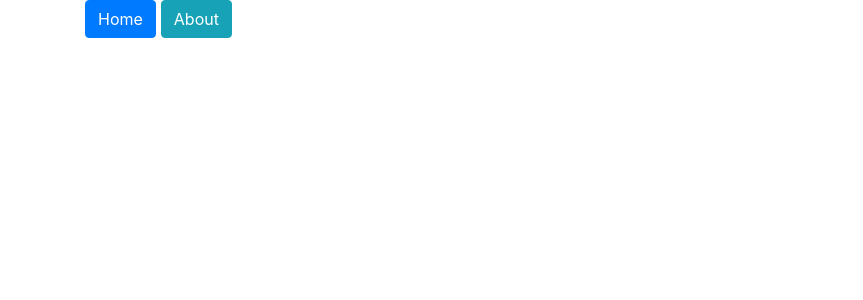
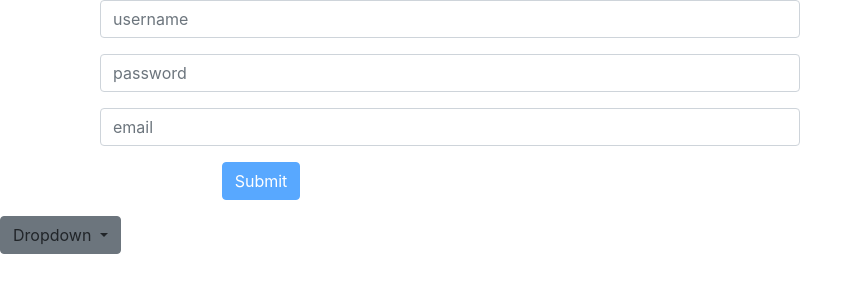
Before and after one commit to Vips120/AYFN, an Angular app in the folder myapp/: page / in a window 1280 px wide. Shown: the top 300 px of the page, without its empty margins (0-863 px from the left). Built offline with nearby package versions, Linux system fonts and the light colour scheme.

Commit message:
#vipultemplateform

```diff
--- a/myapp/src/app/app.component.html
+++ b/myapp/src/app/app.component.html
@@ -6,4 +6,17 @@
 <app-parent></app-parent>
 
  -->
- <app-switch></app-switch>
+ <!-- <app-switch></app-switch> -->
+ <!-- <app-user></app-user> -->
+ <!-- <app-cust></app-cust> -->
+ <app-templateform></app-templateform>
+ <div class="dropdown open">
+   <a class="btn btn-secondary dropdown-toggle" type="button" id="triggerId" data-toggle="dropdown" aria-haspopup="true"
+       aria-expanded="false">
+         Dropdown
+        </a>
+   <div class="dropdown-menu" aria-labelledby="triggerId">
+     <a class="dropdown-item" href="#">Action</a>
+     <a class="dropdown-item disabled" href="#">Disabled action</a>
+   </div>
+ </div>
--- /dev/null
+++ b/myapp/src/app/currentuser.record.ts
@@ -0,0 +1,70 @@
+import {Component,Input,Output,EventEmitter} from '@angular/core';
+import {Iusers} from './shared/model/users';
+@Component({
+    selector:'app-currentuser',
+    template:`
+    <div class="container" >
+    <div class="row">
+    <div class="col-md-8">
+    <table class="table table-bordered" >
+    <thead>
+      <tr>
+        <th>id</th>
+        <th>name</th>
+        <th>email</th>
+      </tr>
+    </thead>
+    <tbody>
+      <tr *ngFor="let user of users">
+        <td scope="row">{{user.id}}</td>
+        <td>{{user.name}}</td>
+        <td>{{user.email}}</td>
+      </tr>
+    </tbody>
+  </table>
+    </div>
+    </div>
+    <div ccContent>
+    <h2>hello user</h2>
+    <div class="row" >
+    <div class="col-md-8 formBuilder">
+    <div class="form-group">
+    <input type="text" class="form-control" placeholder="enter id"
+    #id
+>
+    </div>
+    <div class="form-group">
+    <input type="text" class="form-control" placeholder="enter name"
+    #name
+>
+    </div>
+    <div class="form-group">
+    <input type="text" class="form-control" placeholder="enter email"
+    #email
+>
+    </div>
+    <button type="submit"
+    class="btn btn-danger btn-md"
+   (click)="newUser(id.value,name.value,email.value)">Add</button>
+
+    </div>
+
+    </div>
+
+    </div>
+    </div>
+
+
+    `,
+    styles:[`
+    `]
+})
+
+export class CurrentUserComponent {
+    @Input() public users:Iusers[];
+    @Output() currentUser = new EventEmitter<Iusers>();
+    constructor(){}
+    newUser(uId,uname,uemail){
+this.currentUser.emit({id:uId,name:uname,email:uemail});
+    }
+}
--- /dev/null
+++ b/myapp/src/app/cust.component.ts
@@ -0,0 +1,29 @@
+import {Component} from '@angular/core';
+@Component({
+    selector:'app-cust',
+    template:`
+    <ul *ngIf="user">
+    <li>{{user.username | uppercase | lowercase}}</li>
+    <li>{{user.rank | number}}</li>
+    <li>{{user.salary | currency:'EUR'}}</li>
+    <li>{{user.fltno | number:'2.2-2'}}</li>
+    <li>{{user.date | date:'MM/dd/yyyy'}}</li>
+    <li>{{user | json}}</li>
+    </ul>
+    <p>{{heading | content:'21'}}</p>
+    <img src="{{imgUrl | content:'http://lorempixel.com/400/200/'}}"/>
+    `
+})
+
+export class CustComponent {
+    public imgUrl:string = '';
+    public heading:string = 'Indias biggest online store for Mobiles, Fashion (Clothes/Shoes), Electronics, Home Appliances, Books, Jewelry, Home, Furniture, Sporting goods, Beauty';
+    public user = {
+        username:'vipul',
+        rank:4565455665,
+        salary:452568,
+        fltno: 9.85654,
+        date:new Date()
+    };
+    constructor(){}
+}
--- /dev/null
+++ b/myapp/src/app/cust.pipes.ts
@@ -0,0 +1,11 @@
+import {Pipe, PipeTransform} from '@angular/core';
+@Pipe({
+    name:'content'
+})
+
+export class Custpipe implements PipeTransform{
+    transform(val,arg){
+       if(!arg){return val;}
+       if(val.length >=arg){return val.substring(0,arg) + '...'}
+    }
+}
--- /dev/null
+++ b/myapp/src/app/shared/model/template.ts
@@ -0,0 +1,5 @@
+export class User {
+    public username:string;
+    public password:string;
+    public email:string;
+}
--- /dev/null
+++ b/myapp/src/app/shared/model/users.ts
@@ -0,0 +1,5 @@
+export interface Iusers {
+    id:number;
+    name:string;
+    email:string;
+}
--- /dev/null
+++ b/myapp/src/app/templateform/templateform.component.html
@@ -0,0 +1,73 @@
+<div class="container">
+    <div class="row">
+        <div class="col-md-8">
+            <div class="container">
+                <form #F="ngForm" (ngSubmit)="Save(F)">
+                    <div class="form-group">
+
+                            <input type="text" class="form-control"
+                            name="username"
+                            [(ngModel)]="model.username"
+                            #username="ngModel"
+                            placeholder="username"
+                            required
+                            minlength="10"
+                            >
+                            <!-- {{model.username}} -->
+                            <div *ngIf="username.errors && username.touched">
+                                {{username.errors | json}}
+                                <div
+                                class="alert alert-danger"
+                                *ngIf="username.errors.required">
+                                 username is required*
+                                </div>
+                                <div
+                                class="alert alert-danger"
+                                *ngIf="username.errors.minlength">
+                                 username must be a {{username.errors.minlength.requiredLength}} characters*
+                                </div>
+
+                            </div>
+                    </div>
+                    <div class="form-group">
+
+                        <input type="password" class="form-control" placeholder="password"
+                        name="password"
+                        [(ngModel)]="model.password"
+                        #password="ngModel"
+                        required
+                        >
+                        <div *ngIf="password.errors && password.touched"
+                        class="alert alert-danger"
+                        >
+                         password is required*
+                        </div>
+                </div>
+                <div class="form-group">
+
+                    <input type="email" class="form-control" placeholder="email"
+                     name="email"
+                     [(ngModel)]="model.email"
+                     #email="ngModel"
+                     required
+                    >
+                    <div *ngIf="email.errors && email.touched">
+                        <div class="alert alert-danger"
+                         *ngIf="email.errors.required"
+                        >
+                            email is required*
+                        </div>
+                    </div>
+            </div>
+                    <div class="form-group row">
+                        <div class="offset-sm-2 col-sm-10">
+                            <button type="submit" class="btn btn-primary"
+                            [disabled]="!F.valid"
+                            >Submit</button>
+                        </div>
+                    </div>
+                </form>
+            </div>
+        </div>
+    </div>
+</div>
--- /dev/null
+++ b/myapp/src/app/templateform/templateform.component.ts
@@ -0,0 +1,18 @@
+import { Component, OnInit } from '@angular/core';
+import {User} from '../shared/model/template';
+
+@Component({
+  selector: 'app-templateform',
+  templateUrl: './templateform.component.html',
+  styleUrls: ['./templateform.component.css']
+})
+export class TemplateformComponent implements OnInit {
+public model = new User();
+  constructor() {}
+
+  ngOnInit() {}
+  Save(data){
+    console.log(data);
+  }
+
+}
--- /dev/null
+++ b/myapp/src/app/user.directives.ts
@@ -0,0 +1,41 @@
+import {Directive,ElementRef, Renderer, HostListener, HostBinding} from '@angular/core';
+@Directive({
+    selector:'[ccContent]'
+})
+
+export class UserDirective {
+  @HostBinding('class.formBuilder') isActive = false;
+    constructor(private el: ElementRef,private RE: Renderer){
+// el.nativeElement.style.backgroundColor="green";
+// el.nativeElement.style.color = "white";
+// el.nativeElement.style.fontSize = "25px";
+// RE.setElementStyle(el.nativeElement,'backgroundColor', 'green');
+// RE.setElementStyle(el.nativeElement, 'color', 'white');
+// RE.setElementStyle(el.nativeElement, 'fontSize', '25px');
+    };
+//     @HostListener('mouseover') onmouseover() {
+//         this.RE.setElementStyle(this.el.nativeElement,'backgroundColor', 'green');
+//         this.RE.setElementStyle(this.el.nativeElement, 'color', 'white');
+// this.RE.setElementStyle(this.el.nativeElement, 'fontSize', '25px');
+// // this.isActive = true;
+//     }
+//     @HostListener('mouseout') onmouseout(){
+//         this.RE.setElementStyle(this.el.nativeElement,'backgroundColor', 'white');
+//         this.RE.setElementStyle(this.el.nativeElement, 'color', 'black');
+// this.RE.setElementStyle(this.el.nativeElement, 'fontSize', '18px');
+// // this.isActive =false;
+//     }
+
+ @HostListener('mouseover') onmouseover() {
+    console.log(this.el.nativeElement);
+    let ko = this.el.nativeElement.querySelector('.formBuilder');
+
+     this.RE.setElementStyle(ko, 'display', 'block');
+ }
+ @HostListener('mouseout') onmouseout() {
+    console.log(this.el.nativeElement);
+    let ko = this.el.nativeElement.querySelector('.formBuilder');
+
+     this.RE.setElementStyle(ko, 'display', 'none');
+ }
+}
--- /dev/null
+++ b/myapp/src/app/userrecord.component.ts
@@ -0,0 +1,39 @@
+import {Component} from '@angular/core';
+import {Iusers} from './shared/model/users';
+@Component({
+    selector: 'app-user',
+    template: `
+    <div class="container">
+     <div class="row">
+     <div class="col-md-8">
+<app-currentuser [users]="usersData" (currentUser)="AddnewUser($event)"></app-currentuser>
+     </div>
+     </div>
+    </div>
+
+
+    `
+})
+
+export class UserRecordComponent {
+public usersData:Iusers[]= [{
+    id:1,
+    name: 'john',
+    email:'john@gmail.com'
+},
+{
+    id:2,
+    name: 'Raj',
+    email:'raj@gmail.com'
+},
+{
+    id:3,
+    name:'rahul',
+    email:'rahul@yahoo.com'
+}
+];
+    constructor(){}
+    AddnewUser(data:Iusers) {
+        this.usersData.unshift(data);
+    }
+}
```
Also changed, not shown: myapp/src/app/app.module.ts (+16 -2 lines), myapp/src/app/templateform/templateform.component.css (added), 1 other file (tests, documents, lock files or other folders).
